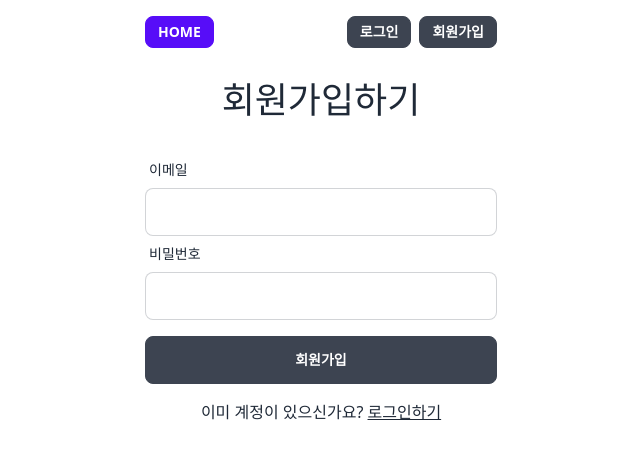
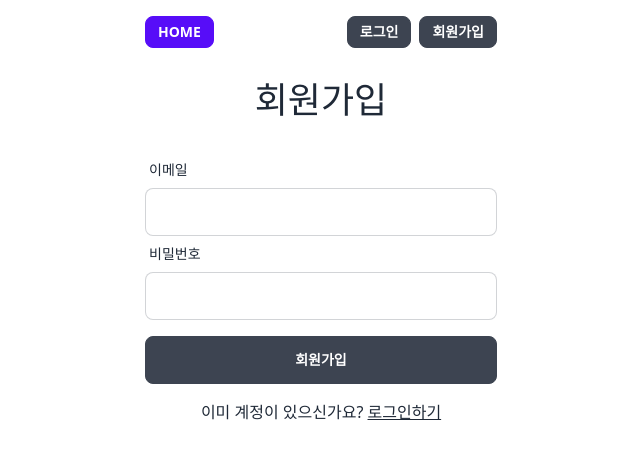
Before and after one commit to Unuuuuu/wanted-pre-onboarding-frontend, a React (Create React App) app: page /signup in a window 1280 px wide. Shown: the top 458 px of the page, without its empty margins (319-959 px from the left). Built offline with nearby package versions, Linux system fonts and the light colour scheme.

Commit message:
Polish text

```diff
--- a/src/routes/home.tsx
+++ b/src/routes/home.tsx
@@ -40,7 +40,7 @@ const Home = () => {
             className="btn btn-error w-full"
             onClick={handleClearButtonClick}
           >
-            로컬 스토리지에서 액세스 토큰 제거하기
+            로컬 스토리지에서 액세스 토큰 제거
           </button>
         </li>
       </ul>
--- a/src/routes/signin.tsx
+++ b/src/routes/signin.tsx
@@ -37,7 +37,7 @@ const Signin = () => {
 
   return (
     <main className="py-8">
-      <Title text="로그인하기" />
+      <Title text="로그인" />
       <AccountForm onSubmit={onSubmit} buttonText="로그인" />
       <p className="mt-4 text-center">
         계정이 없으신가요?{" "}
--- a/src/routes/signup.tsx
+++ b/src/routes/signup.tsx
@@ -34,7 +34,7 @@ const Signup = () => {
 
   return (
     <main className="py-8">
-      <Title text="회원가입하기" />
+      <Title text="회원가입" />
       <AccountForm onSubmit={onSubmit} buttonText="회원가입" />
       <p className="mt-4 text-center">
         이미 계정이 있으신가요?{" "}
```
